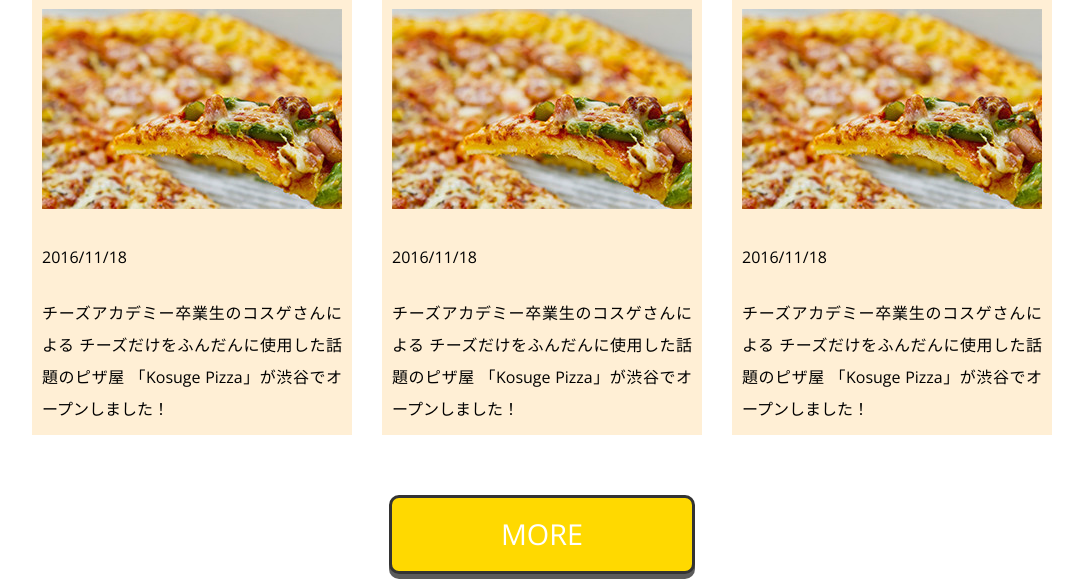
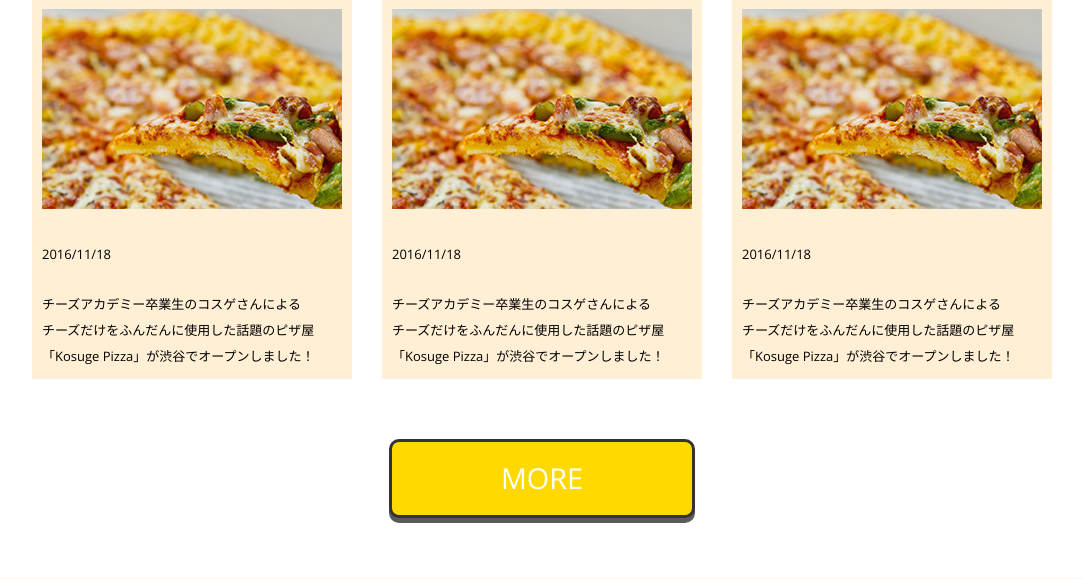
Before and after one commit to KazutoKitaoka7199/repository, a PHP site: page /html/index.html in a window 1280 px wide. Shown: the part 3051-3630 px from the top of the page, without its empty margins (98-1181 px from the left). Run offline with PHP 8.4, Linux system fonts and the light colour scheme.

Commit message:
保存５回目

```diff
--- a/html_kitaoka_08/css/style.css
+++ b/html_kitaoka_08/css/style.css
@@ -169,7 +169,7 @@ li{
 }
 
 .news-contents:hover{
-    transition:  translateY(-20px);
+    transform:  translateY(-20px);
     border-radius: 0 5%;
     box-shadow: 0 3px 10px 0 #333;
     opacity: 0.8;
@@ -178,12 +178,12 @@ li{
 
 .news-contents>a>span>div>p{
     color: #000;
+    font-size: 13px;
 }
 
 .news-text{
-    width: 300px;
+    width: 290px;
     line-height: 2;
-    text-align: justify;
     text-align: inter-deograph;
 }
 
--- a/html_kitaoka_08/html/index.html
+++ b/html_kitaoka_08/html/index.html
@@ -110,9 +110,9 @@
                             <img src="..\img\news_img.jpg" alt="">
                             <div class="news-text news-1">
                                 <p class="news-date">2016/11/18</p>
-                                <p>チーズアカデミー卒業生のコスゲさんによる
-                                    チーズだけをふんだんに使用した話題のピザ屋
-                                    「Kosuge Pizza」が渋谷でオープンしました！</p>
+                                <p>チーズアカデミー卒業生のコスゲさんによる</p>
+                                <p>チーズだけをふんだんに使用した話題のピザ屋</p>
+                                <p>「Kosuge Pizza」が渋谷でオープンしました！</p>
                             </div>
                         </span></a>
                     </li>
@@ -121,10 +121,9 @@
                         <img src="..\img\news_img.jpg" alt="">
                         <div class="news-text news-2">
                             <p class="news-date">2016/11/18</p>
-                            <p>
-                            チーズアカデミー卒業生のコスゲさんによる
-                            チーズだけをふんだんに使用した話題のピザ屋
-                            「Kosuge Pizza」が渋谷でオープンしました！</p>
+                            <p>チーズアカデミー卒業生のコスゲさんによる</p>
+                            <p>チーズだけをふんだんに使用した話題のピザ屋</p>
+                            <p>「Kosuge Pizza」が渋谷でオープンしました！</p>
                         </div>
                     </span></a>
                 </li>
@@ -134,10 +133,9 @@
                         <img src="..\img\news_img.jpg" alt="">
                         <div class="news-text news-3">
                             <p class="news-date">2016/11/18</p>
-                            <p>
-                            チーズアカデミー卒業生のコスゲさんによる
-                            チーズだけをふんだんに使用した話題のピザ屋
-                            「Kosuge Pizza」が渋谷でオープンしました！</p>
+                            <p>チーズアカデミー卒業生のコスゲさんによる</p>
+                            <p>チーズだけをふんだんに使用した話題のピザ屋</p>
+                            <p>「Kosuge Pizza」が渋谷でオープンしました！</p>
                         </div>
                     </span></a>
                 </li>
```
